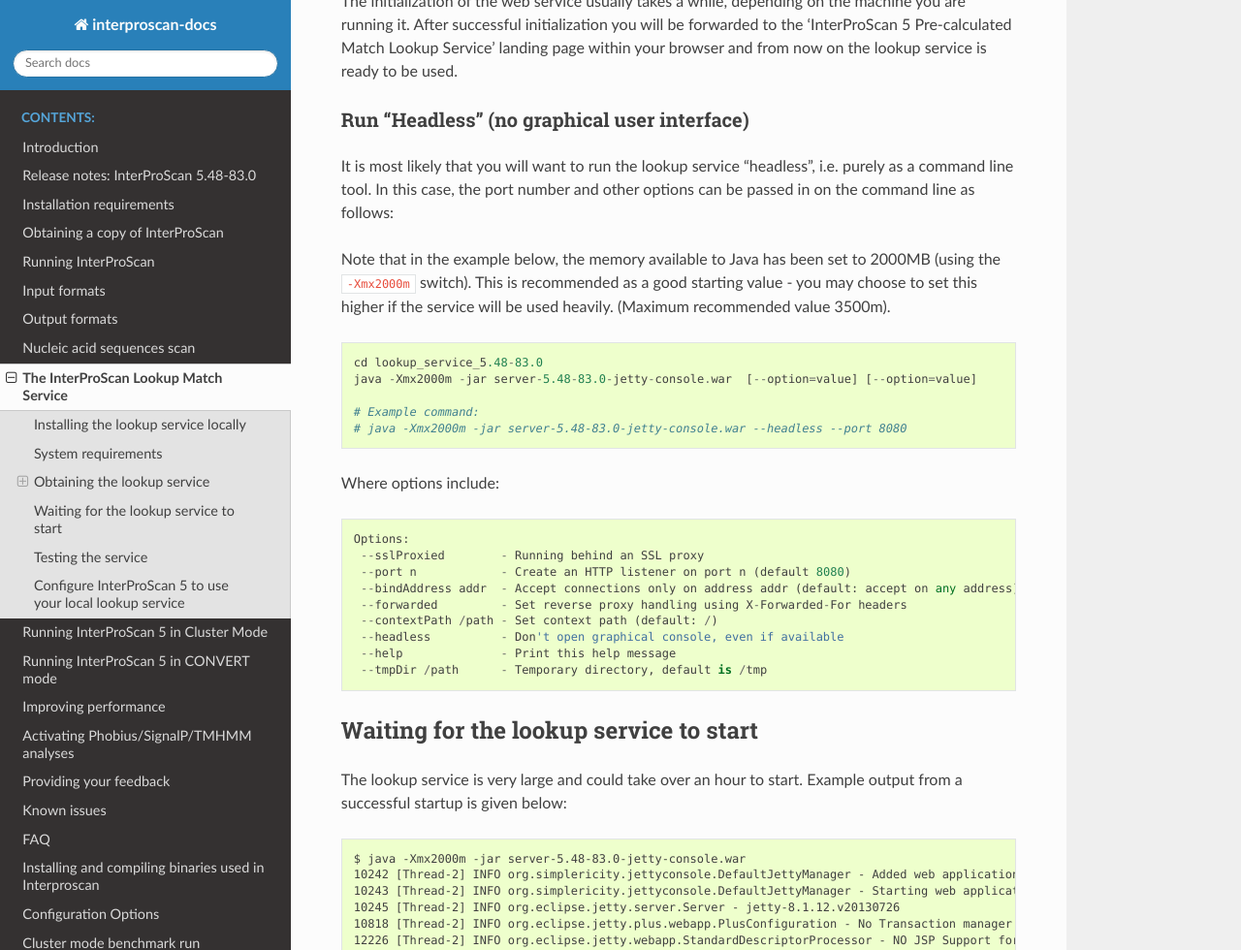
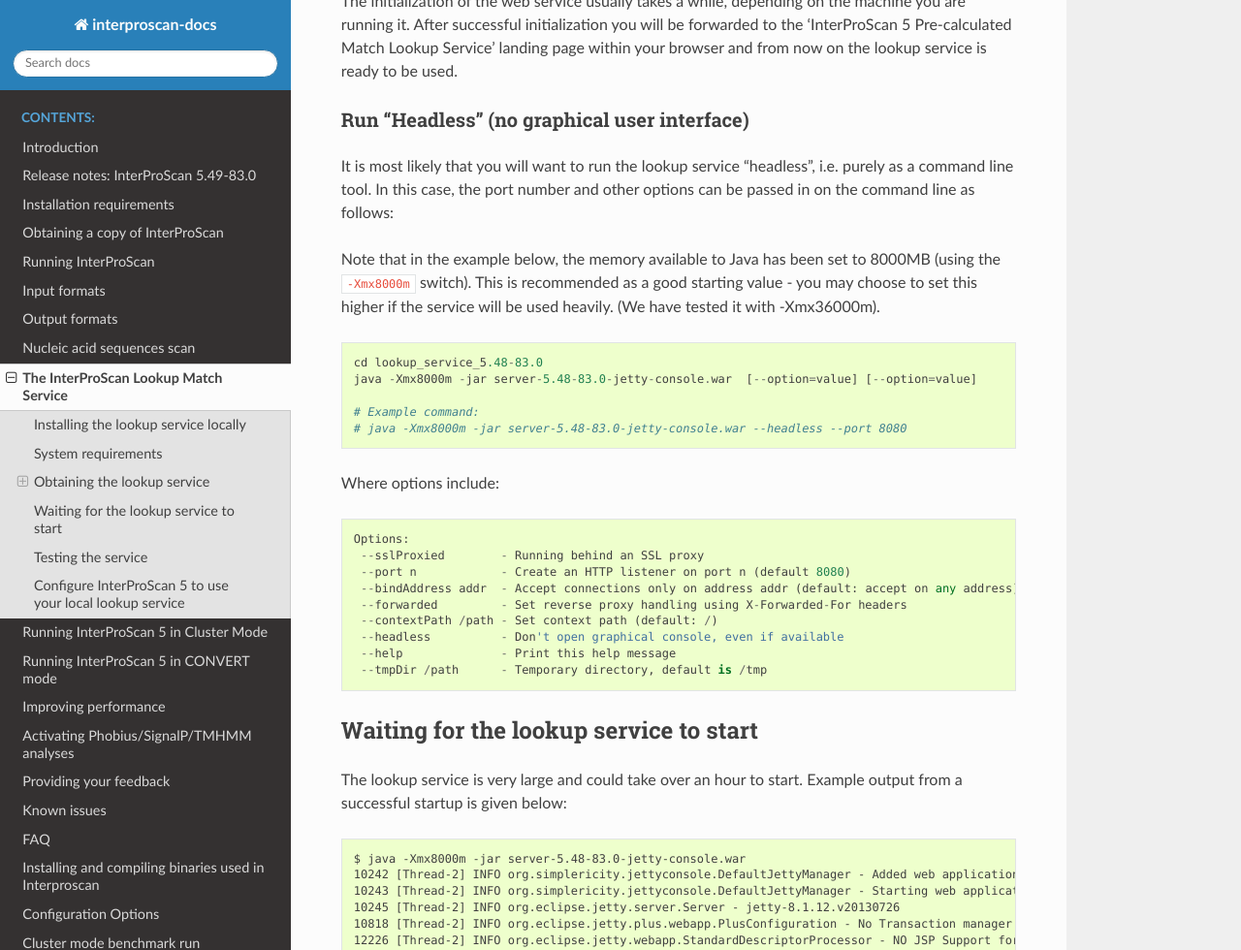
Before and after one commit to ebi-pf-team/interproscan-docs, a Sphinx documentation site: the page built from docs/LocalLookupService.rst, in a window 1280 px wide and 1400 px high, scrolled down 2662 px. Shown: the top 980 px of the window at 97% size. Built offline with Sphinx 7.4.7 and the Read the Docs theme 2.0.0, drawn with Linux system fonts in a browser that asks for light colours; some of the changed text lies outside the part shown.

Commit message:
final commits for 5.48

```diff
--- a/docs/KnownIssues.rst
+++ b/docs/KnownIssues.rst
@@ -43,6 +43,8 @@
 If you encounter errors not listed above,
 `please contact us using EMBL EBI's support form <http://www.ebi.ac.uk/support/interproscan>`__.
 
+Contacting us
+~~~~~~~~~~~~~
 please give us enough background information when you contact us, such as:
 
 - the linux distribution and version
--- a/docs/LocalLookupService.rst
+++ b/docs/LocalLookupService.rst
@@ -110,14 +110,14 @@
 allow you to set the port number to run the service.
 
 Note that in the example below, the memory available to Java has been
-set to 2000MB (using the ``-Xmx2000m`` switch). This is recommended as a
+set to 8000MB (using the ``-Xmx8000m`` switch). This is recommended as a
 good starting value - you may choose to set this higher if the service
-will be used heavily. (Maximum recommended value 3500m).
+will be used heavily. (We have tested it with -Xmx36000m without problems).
 
 ::
 
     cd lookup_service_5.48-83.0
-    java -Xmx2000m -jar server-5.48-83.0-jetty-console.war
+    java -Xmx8000m -jar server-5.48-83.0-jetty-console.war
 
 A new window will open. Set the port number as required and click the
 "Start" button to start the web service running.
@@ -137,17 +137,17 @@
 follows:
 
 Note that in the example below, the memory available to Java has been
-set to 2000MB (using the ``-Xmx2000m`` switch). This is recommended as a
+set to 8000MB (using the ``-Xmx8000m`` switch). This is recommended as a
 good starting value - you may choose to set this higher if the service
-will be used heavily. (Maximum recommended value 3500m).
+will be used heavily. (We have tested it with -Xmx36000m).
 
 ::
 
     cd lookup_service_5.48-83.0
-    java -Xmx2000m -jar server-5.48-83.0-jetty-console.war  [--option=value] [--option=value]
+    java -Xmx8000m -jar server-5.48-83.0-jetty-console.war  [--option=value] [--option=value]
 
     # Example command:
-    # java -Xmx2000m -jar server-5.48-83.0-jetty-console.war --headless --port 8080
+    # java -Xmx8000m -jar server-5.48-83.0-jetty-console.war --headless --port 8080
 
 Where options include:
 
@@ -171,7 +171,7 @@
 
 ::
 
-    $ java -Xmx2000m -jar server-5.48-83.0-jetty-console.war
+    $ java -Xmx8000m -jar server-5.48-83.0-jetty-console.war
     10242 [Thread-2] INFO org.simplericity.jettyconsole.DefaultJettyManager - Added web application on path / from war /example/path/to/server-5.48-83.0-jetty-console.war
     10243 [Thread-2] INFO org.simplericity.jettyconsole.DefaultJettyManager - Starting web application on port 8080
     10245 [Thread-2] INFO org.eclipse.jetty.server.Server - jetty-8.1.12.v20130726
```
Also changed, not shown: docs/ReleaseNotes.rst (+3 -6 lines).
